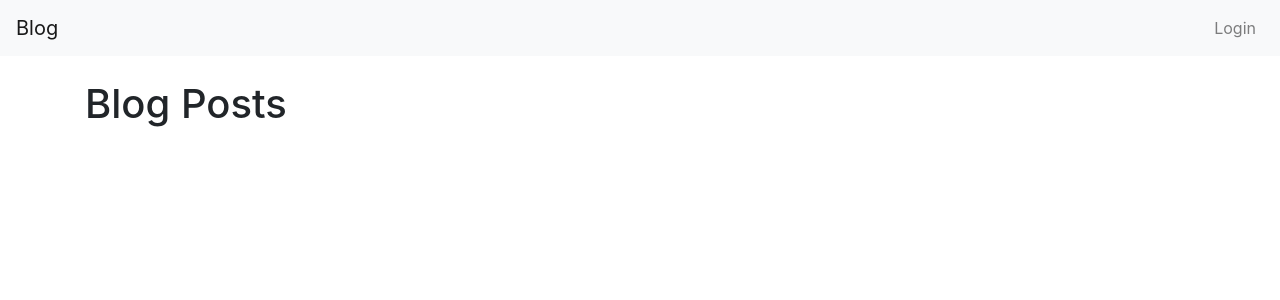
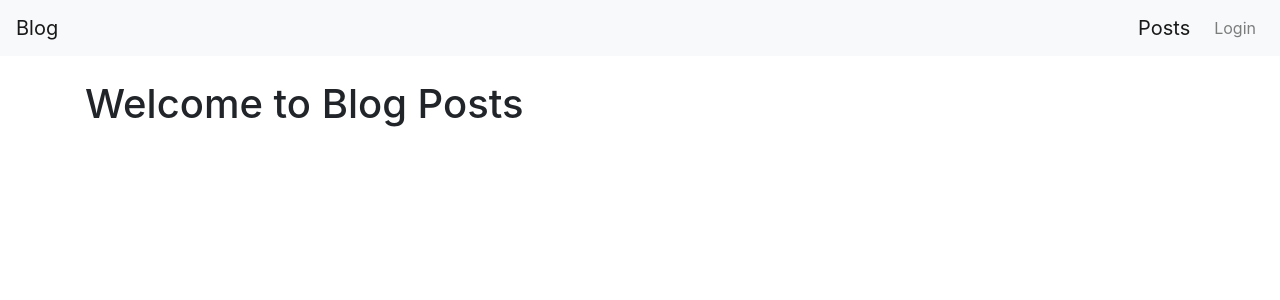
Before and after one commit to LautaroO/TpVulnerabilidadesSeguridadInformatica, a Flask app: page / in a window 1280 px wide. Shown: the top 300 px of the page. Run offline with Flask 3, Linux system fonts and the light colour scheme; data that the repository does not hold is empty; some libraries are stand-ins or nearby versions.

Commit message:
Agrego campo filtro inyectable con sql

```diff
--- a/app.py
+++ b/app.py
@@ -4,6 +4,7 @@ import sqlite3
 
 app = Flask(__name__)
 app.secret_key = 'supersecretkey'
+app.config['DEBUG'] = True
 
 # Database connection
 def get_db_connection():
@@ -24,10 +25,33 @@ def init_db():
 
 @app.route('/')
 def index():
+    if 'role' not in session or session['role'] != 'admin':
+        role = 'guest';
+    else :
+        role = 'admin';
+
+    return render_template('index.html',role=role)
+
+@app.route('/posts')
+def posts():
+    role = request.args.get('role', 'guest')
+
+    # If the role parameter is not 'guest' or 'admin', redirect to the same route with 'role=guest'
+    if role not in ['guest', 'admin']:
+        return redirect(url_for('posts', role='guest'))
+
+    filter_text = request.args.get('filter', '')
     conn = get_db_connection()
-    posts = conn.execute('SELECT * FROM posts').fetchall()
+
+    if filter_text:
+        # Esta es una forma insegura de ejecutar la consulta, solo para propósitos educativos o de prueba
+        posts = conn.execute('SELECT * FROM posts WHERE content LIKE \'%' + filter_text + '%\'').fetchall()
+    else:
+        posts = conn.execute('SELECT * FROM posts').fetchall()
+
     conn.close()
-    return render_template('index.html', posts=posts)
+
+    return render_template('posts.html', posts=posts)
 
 @app.route('/login', methods=['GET', 'POST'])
 def login():
@@ -53,6 +77,8 @@ def logout():
 
 @app.route('/admin', methods=['GET', 'POST'])
 def admin():
+    role = request.args.get('role')
+
     if 'user_id' not in session or session['role'] != 'admin':
         return redirect(url_for('index'))
 
--- a/templates/base.html
+++ b/templates/base.html
@@ -14,6 +14,13 @@
       <a class="navbar-brand" href="{{ url_for('index') }}">Blog</a>
       <div class="collapse navbar-collapse">
         <ul class="navbar-nav ml-auto">
+          <li class="nav-item">
+            <a
+              class="navbar-brand"
+              href="{{ url_for('posts') }}?role={{ role }}"
+              >Posts</a
+            >
+          </li>
           {% if 'username' in session %}
           <li class="nav-item">
             <span class="navbar-text">Welcome, {{ session['username'] }}!</span>
--- a/templates/index.html
+++ b/templates/index.html
@@ -1,15 +1,4 @@
 {% extends "base.html" %} {% block title %}Blog - Home{% endblock %} {% block
 content %}
-<h1>Blog Posts</h1>
-<div class="list-group">
-  {% for post in posts %}
-  <a
-    href="{{ url_for('post', post_id=post['id']) }}"
-    class="list-group-item list-group-item-action"
-  >
-    <h5 class="mb-1">{{ post['title'] }}</h5>
-    <p class="mb-1">{{ post['content'] }}</p>
-  </a>
-  {% endfor %}
-</div>
+<h1>Welcome to Blog Posts</h1>
 {% endblock %}
```
Also changed, not shown: templates/posts.html (added, +26 -0 lines), Readme.md.
